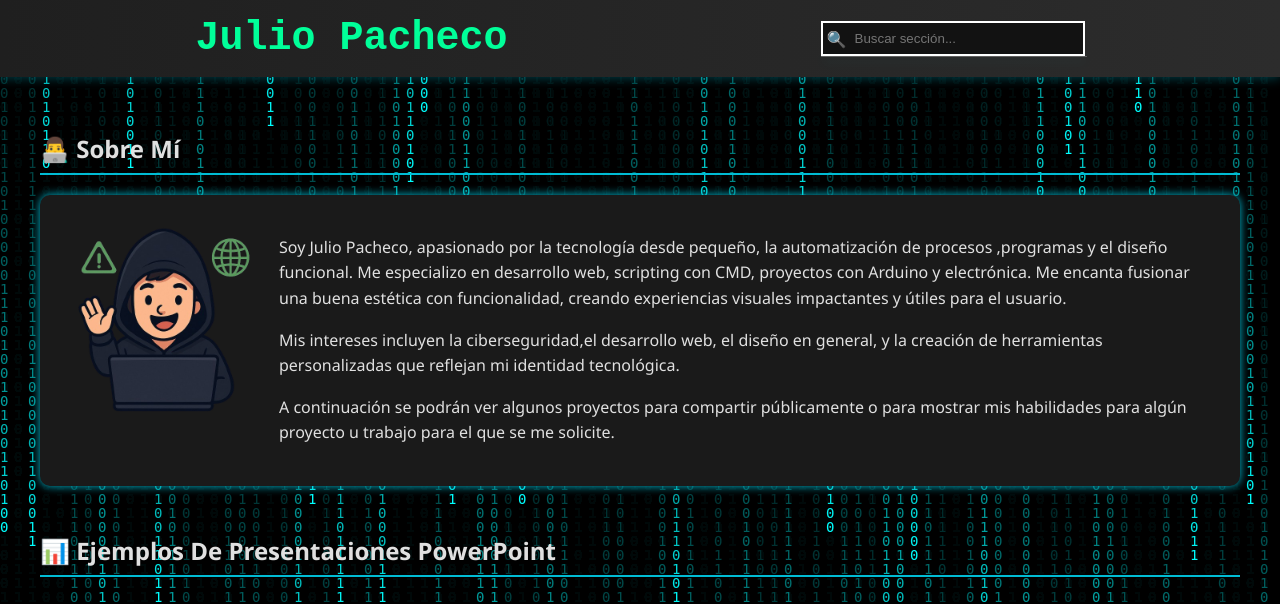
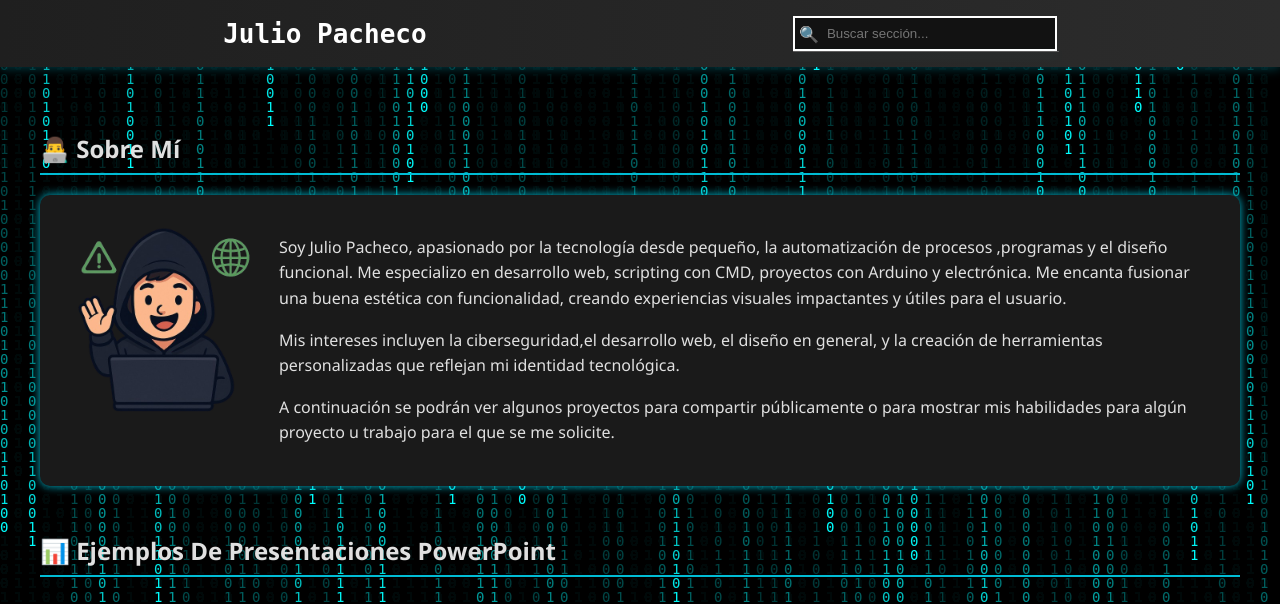
Before and after one commit to CesarDev662/Julio-Pacheco-Web, a PHP site: page / in a window 1280 px wide. Shown: the top 604 px of the page. Run offline with PHP 8.4, Linux system fonts and the light colour scheme.

Commit message:
Update styles.css

```diff
--- a/styles.css
+++ b/styles.css
@@ -476,20 +476,3 @@ iframe
 
 
  }
-
-
-   #titulo {
-    font-family: 'Courier New', monospace;
-    color: #00ff99;
-    font-size: 2.5em;
-    white-space: nowrap;
-    overflow: hidden;
-    border-right: 2px solid #00ff99;
-    animation: parpadeoCursor 0.7s steps(1) infinite;
-  }
-
-  @keyframes parpadeoCursor {
-    0% { border-color: transparent; }
-    50% { border-color: #00ff99; }
-    100% { border-color: transparent; }
-  }
```
